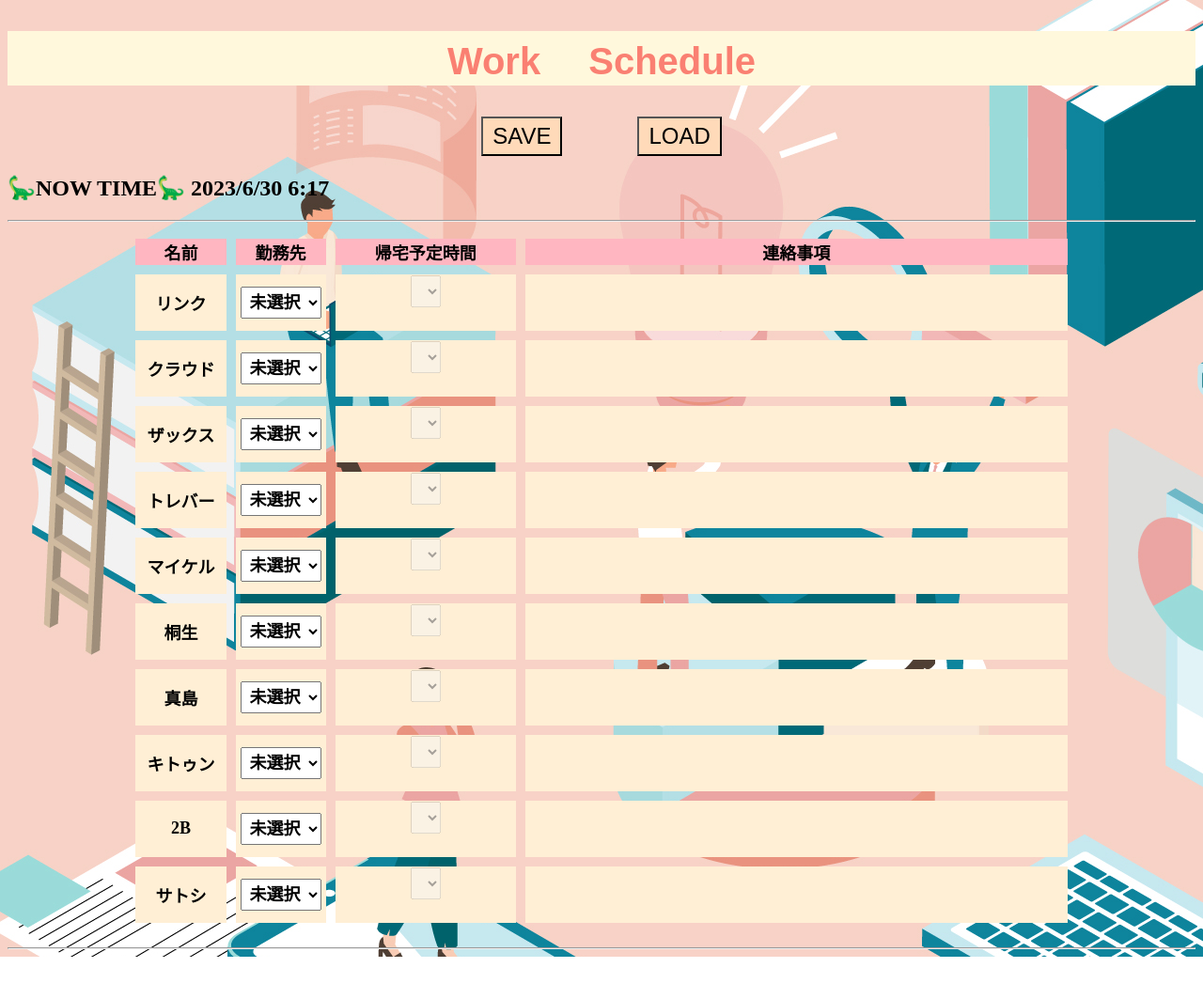
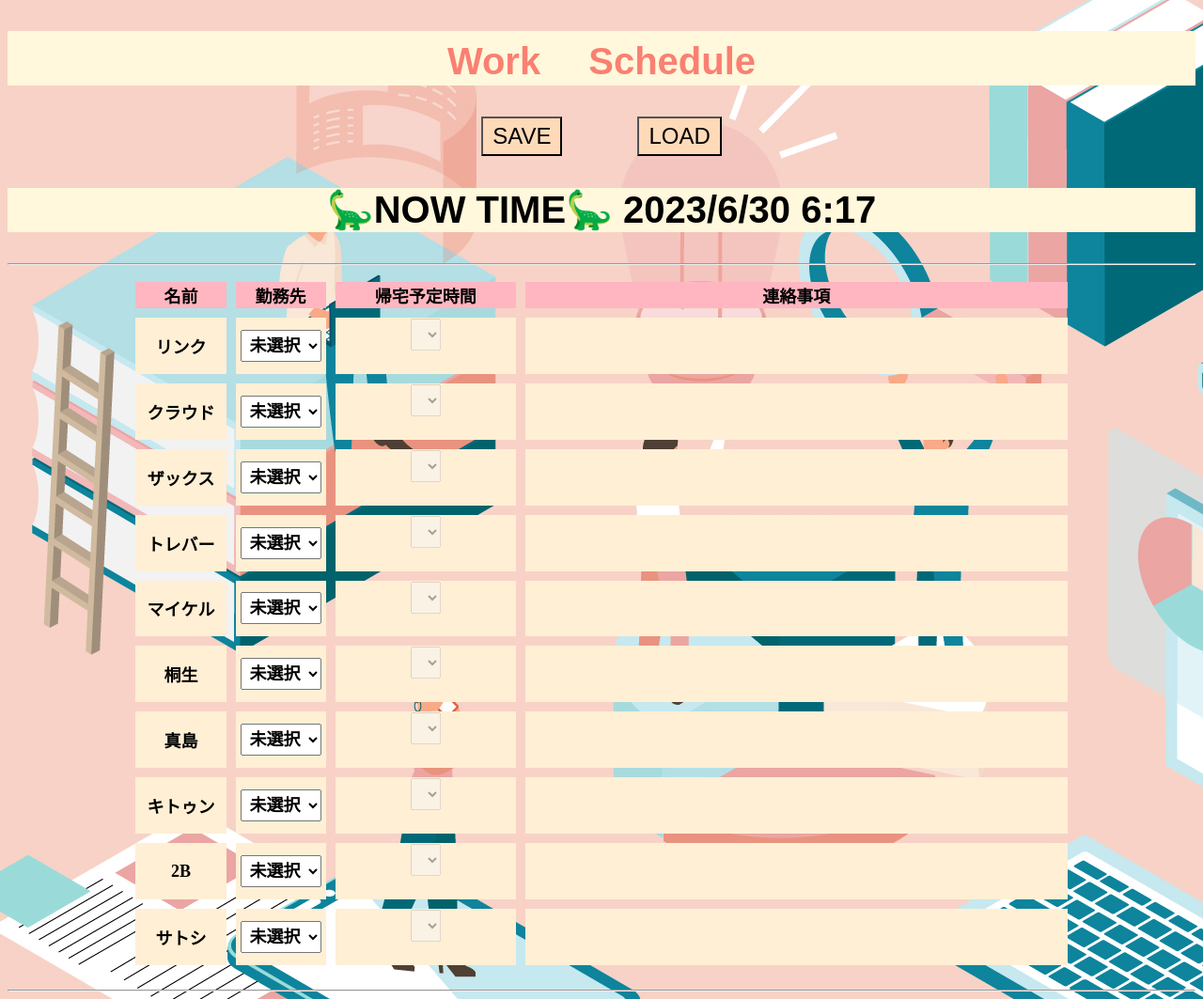
Before and after one commit to asuka-takashima-1596822/asuka-takashima-1596822.github.io, a plain HTML site: page index.html in a window 1280 px wide. Shown: the whole page at 94% size. Before the commit the page ends 1018 px from the top, so only its background shows below. Drawn offline with Linux system fonts and the light colour scheme.

Commit message:
Update index.css

```diff
--- a/index.css
+++ b/index.css
@@ -1,3 +1,11 @@
+
+#nowTime{
+  background-color: cornsilk;
+  text-align: center;
+  font-size: 40px;
+  font-family: fantasy;
+}
+
 
 table{
     border-collapse: separate;
```
